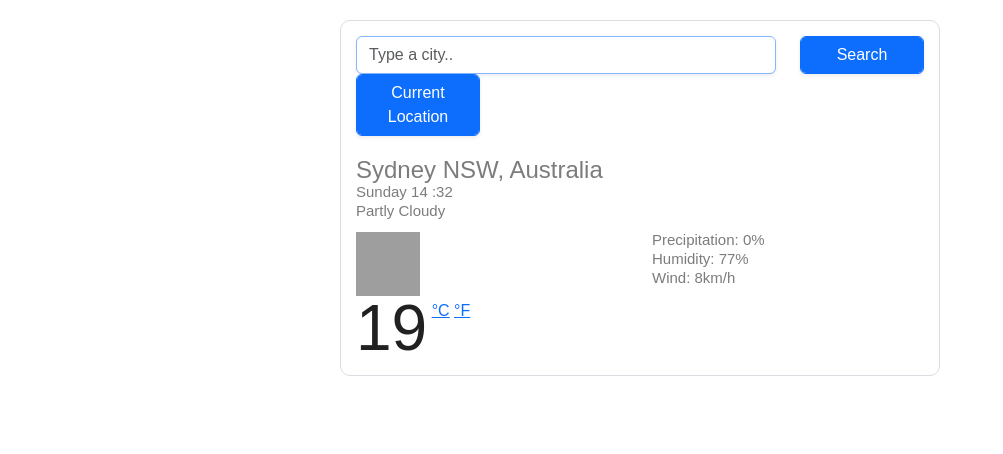
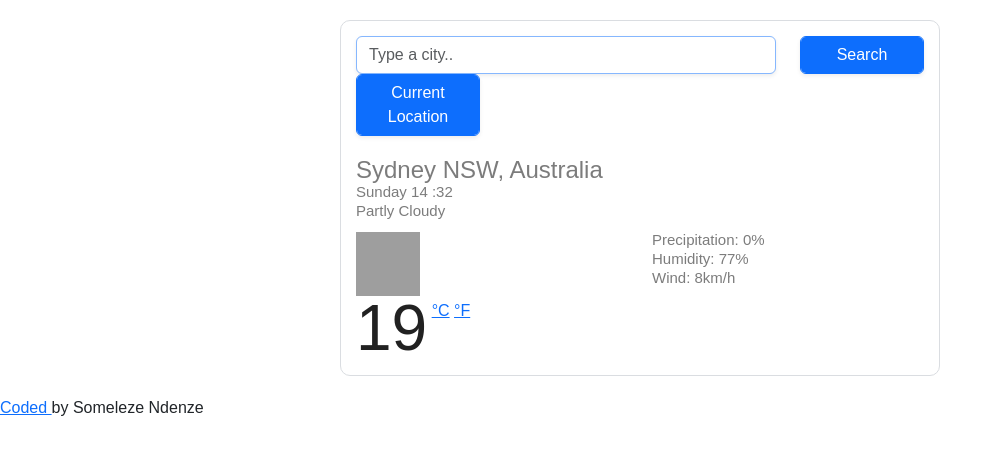
Before and after one commit to Someleze1412/weather-app, a plain HTML site: page index.html in a window 1280 px wide. Shown: the whole page, without its empty margins (0-1003 px from the left). Drawn offline with nearby package versions, Linux system fonts and the light colour scheme; grey boxes are pictures that could not be loaded.

Commit message:
Update index.htmls

```diff
--- a/index.html
+++ b/index.html
@@ -86,6 +86,7 @@
             </div>
         </div>
     </div>
+    <span><a href="https://https://github.com/Someleze1412/weather-app">Coded </a>by Someleze Ndenze</span>
     <script src="index.js"></script>
 </body>
 </html>
```
